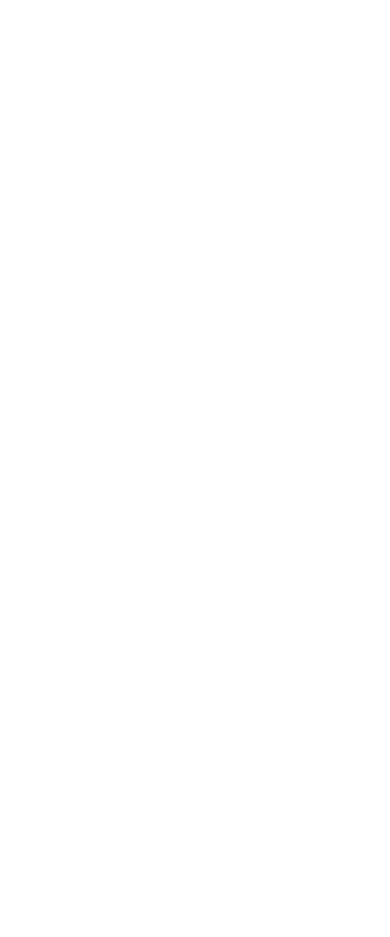
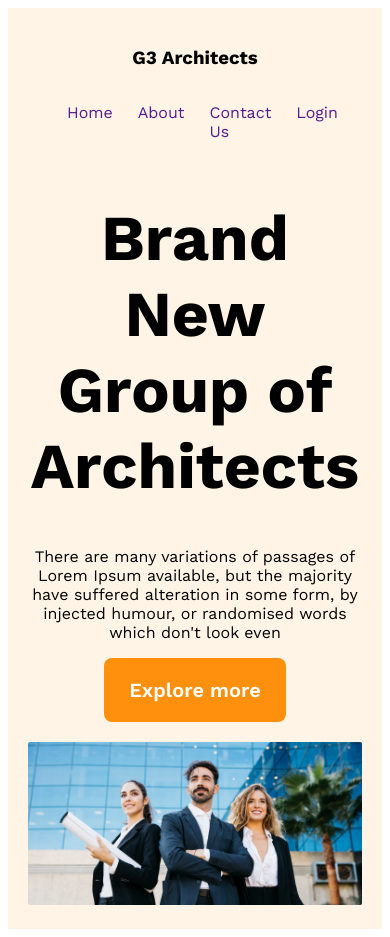
Before and after one commit to sabbir-hossen66/architect-responsive, a plain HTML site: page index.html in a window 390 px wide. Before the commit the page ends 844 px from the top, so only its background shows below. Drawn offline with nearby package versions, Linux system fonts and the light colour scheme.

Commit message:
banner complete with responsive

```diff
--- a/index.html
+++ b/index.html
@@ -4,12 +4,40 @@
 <head>
     <meta charset="UTF-8">
     <meta name="viewport" content="width=device-width, initial-scale=1.0">
-    <title>architect page</title>
+    <title>Architect page</title>
     <link rel="stylesheet" href="styles/architect.css">
 </head>
 
 <body>
+    <header>
+        <nav>
+            <h3>G3 Architects</h3>
+            <ul>
+                <li><a href="">Home</a></li>
+                <li><a href="">About</a></li>
+                <li><a href="">Contact Us</a></li>
+                <li><a href="">Login</a> </li>
+            </ul>
+        </nav>
+        <div class="banner">
+            <div class="banner-content">
+                <h1 class="banner-title">Brand New
+                    Group of Architects</h1>
+                <p class="banner-description">There are many variations of passages of Lorem Ipsum available, but the
+                    majority have suffered alteration in some form, by injected humour, or randomised words which don't
+                    look
+                    even</p>
+                <button class="btn-primary">Explore more</button>
+            </div>
+            <img src="images/banner.png" alt="">
+        </div>
+    </header>
+    <main>
 
+    </main>
+    <footer>
+
+    </footer>
 </body>
 
 </html>
--- a/styles/architect.css
+++ b/styles/architect.css
@@ -0,0 +1,87 @@
+@import url('https://fonts.googleapis.com/css2?family=Work+Sans:ital,wght@0,400;0,500;0,600;0,700;0,800;0,900;1,400;1,500;1,600&display=swap');
+
+* {
+    font-family: 'Work Sans', sans-serif;
+}
+
+/* shared styles */
+.btn-primary {
+    padding: 20px 25px;
+    border-radius: 8px;
+    background-color: #FF900E;
+    color: white;
+    border: none;
+    font-weight: 600;
+    cursor: pointer;
+    font-size: 1.25rem;
+
+}
+
+header {
+    background: rgba(255, 144, 14, 0.10);
+    padding: 50px 240px;
+}
+
+nav {
+    display: flex;
+    justify-content: space-between;
+    align-items: center;
+}
+
+.nav-title {
+    font-size: 2.8rem;
+    font-weight: 700;
+    color: #131313;
+}
+
+nav>ul {
+    display: flex;
+    list-style: none;
+}
+
+nav>ul>li>a {
+    text-decoration: none;
+    margin-right: 25px;
+}
+
+.banner-content {
+    max-width: 800px;
+    text-align: center;
+    margin: 0 auto;
+}
+
+.banner-title {
+    font-size: 4rem;
+    font-weight: 700;
+    color: black;
+}
+
+.banner img {
+    margin-top: 20px;
+    width: 100%;
+}
+
+
+/* responsive */
+/* mobile devices */
+@media screen and (max-width: 576px) {
+    header {
+        padding: 20px;
+    }
+
+    nav {
+        flex-direction: column;
+    }
+}
+
+/* tablet */
+@media screen and (min-width:576px) and (max-width:992px) {
+    nav {
+        flex-direction: column;
+    }
+
+    header {
+        padding: 50px;
+    }
+
+}
```
